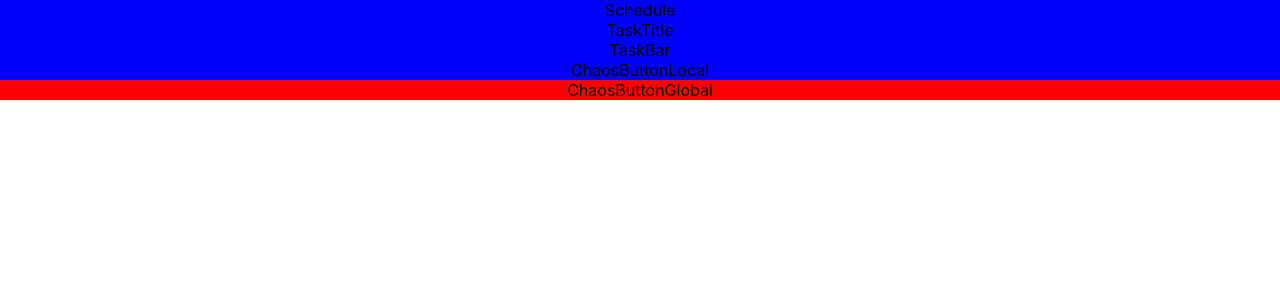
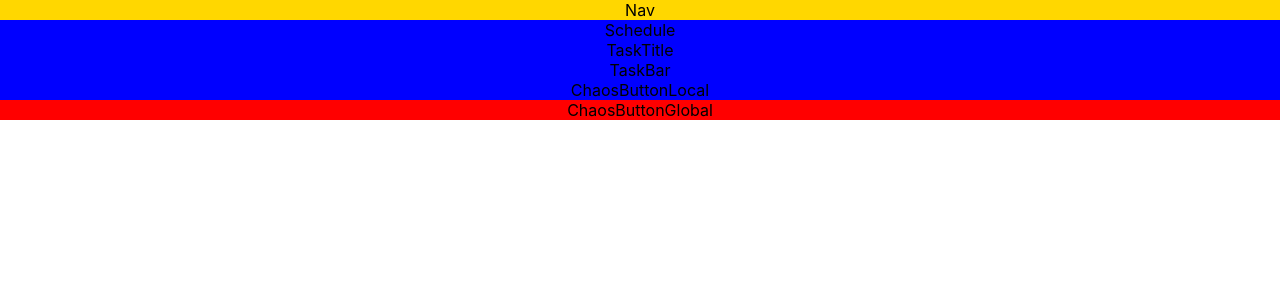
Before and after one commit to PaulP1406/Systemhacks-Routine-Roulette, a React (Create React App) app in the folder my-app/: page / in a window 1280 px wide. Shown: the top 300 px of the page. Built offline with nearby package versions, Linux system fonts and the light colour scheme.

Commit message:
added nav

```diff
--- a/my-app/src/App.js
+++ b/my-app/src/App.js
@@ -2,10 +2,12 @@ import logo from './logo.svg';
 import './App.css';
 import Schedule from './Schedule';
 import ChaosButtonGlobal from './ChaosButtonGlobal';
+import Nav from './Nav';
 
 function App() {
   return (
     <div className="App">
+      <Nav />
       <Schedule />
       <ChaosButtonGlobal />
     </div>
--- /dev/null
+++ b/my-app/src/Nav.js
@@ -0,0 +1,11 @@
+import React from 'react'
+
+const Nav = () => {
+  return (
+    <div className='Nav'>Nav
+
+    </div>
+  )
+}
+
+export default Nav
--- a/my-app/src/index.css
+++ b/my-app/src/index.css
@@ -19,3 +19,7 @@ code {
 .ChaosButtonGlobal {
   background-color: red;
 }
+
+.Nav {
+  background-color: gold;
+}
```
